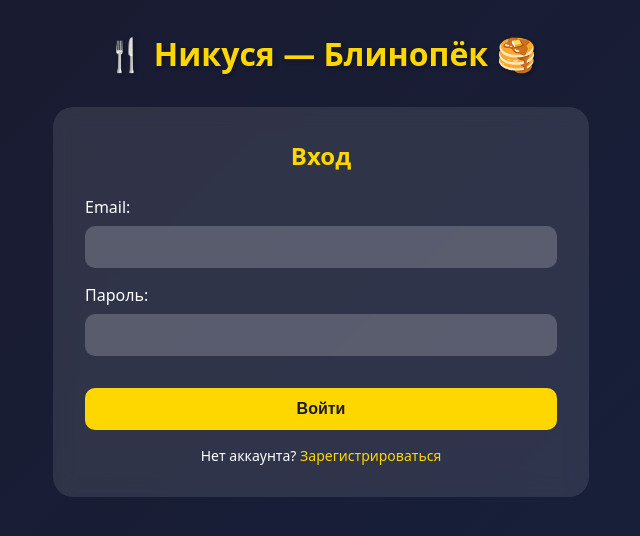
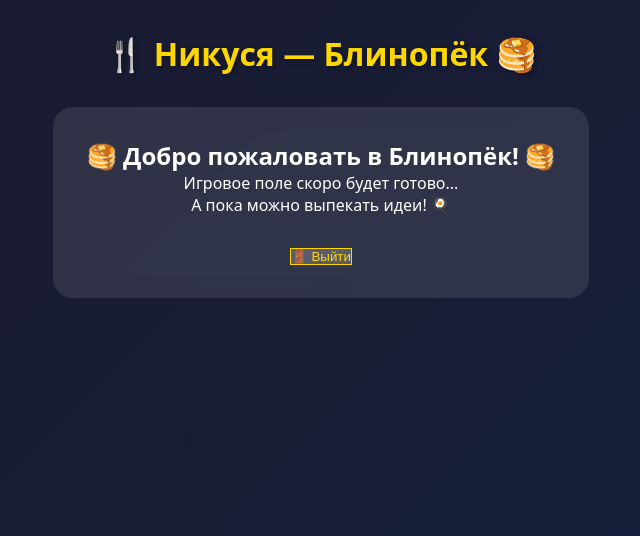
Before and after one commit to Eastwesser/event-horizon, a React (Vite) app in the folder frontend/: page / in a window 1280 px wide. Before the commit this address led to /login. Shown: the top 536 px of the page, without its empty margins (319-959 px from the left). Built offline with nearby package versions, Linux system fonts and the light colour scheme; sample sign-in values are in the browser's storage.

Commit message:
🎨 Frontend: auth forms (login/register) with JWT
- React + TypeScript + Vite setup
- Login and Register components
- JWT storage in localStorage
- Basic routing with react-router-dom
- Styled components for auth forms
- API proxy configuration for backend
- Ready for game board implementation

```diff
--- a/frontend/src/App.tsx
+++ b/frontend/src/App.tsx
@@ -1,8 +1,11 @@
 import { BrowserRouter, Routes, Route, Navigate } from 'react-router-dom';
 import { Login } from './components/Auth/Login';
 import { Register } from './components/Auth/Register';
+import { Home } from './components/Home';
 
 function App() {
+  const isAuthenticated = !!localStorage.getItem('accessToken');
+
   return (
     <BrowserRouter>
       <div className="app">
@@ -10,7 +13,10 @@ function App() {
         <Routes>
           <Route path="/login" element={<Login />} />
           <Route path="/register" element={<Register />} />
-          <Route path="/" element={<Navigate to="/login" />} />
+          <Route
+            path="/"
+            element={isAuthenticated ? <Home /> : <Navigate to="/login" />}
+          />
         </Routes>
       </div>
     </BrowserRouter>
--- a/frontend/src/components/Auth/Login.tsx
+++ b/frontend/src/components/Auth/Login.tsx
@@ -9,7 +9,7 @@ export function Login() {
   const [error, setError] = useState('');
   const [loading, setLoading] = useState(false);
 
-  const handleSubmit = async (e: React.FormEvent) => {
+  const handleSubmit = async (e: React.SyntheticEvent) => {
     e.preventDefault();
     setLoading(true);
     setError('');
@@ -18,13 +18,25 @@ export function Login() {
       const response = await login(email, password);
       const { access_token } = response.data;
 
-      // Сохраняем токен в localStorage
       localStorage.setItem('accessToken', access_token);
-
-      // Перенаправляем на главную
       navigate('/');
     } catch (err: any) {
-      setError(err.response?.data?.error || 'Login failed');
+      // Обрабатываем разные типы ошибок
+      const status = err.response?.status;
+      const message = err.response?.data?.error || err.response?.data?.message;
+      // После успешного логина
+        // if (response.data.access_token) {
+        // localStorage.setItem('accessToken', response.data.access_token);
+        // console.log('Token saved:', response.data.access_token.substring(0, 20) + '...');
+        // navigate('/');
+        // }
+      if (status === 401 || message?.includes('invalid credentials')) {
+        setError('Неверный email или пароль. Попробуйте ещё раз.');
+      } else if (status === 404) {
+        setError('Пользователь с таким email не найден.');
+      } else {
+        setError('Ошибка соединения. Попробуйте позже.');
+      }
     } finally {
       setLoading(false);
     }
@@ -32,33 +44,35 @@ export function Login() {
 
   return (
     <div className="auth-container">
-      <h2>Вход</h2>
+      <h2>Вход в Блинопёк</h2>
       <form onSubmit={handleSubmit}>
         <div>
-          <label>Email:</label>
+          <label>🍳 Email:</label>
           <input
             type="email"
             value={email}
             onChange={(e) => setEmail(e.target.value)}
+            placeholder="example@mail.com"
             required
           />
         </div>
         <div>
-          <label>Пароль:</label>
+          <label>🔒 Пароль:</label>
           <input
             type="password"
             value={password}
             onChange={(e) => setPassword(e.target.value)}
+            placeholder="••••••"
             required
           />
         </div>
         {error && <div className="error">{error}</div>}
         <button type="submit" disabled={loading}>
-          {loading ? 'Загрузка...' : 'Войти'}
+          {loading ? '🥞 Загрузка...' : '🍴 Войти'}
         </button>
       </form>
       <p>
-        Нет аккаунта? <a href="/register">Зарегистрироваться</a>
+        👋 Нет аккаунта? <a href="/register">Зарегистрироваться</a>
       </p>
     </div>
   );
--- a/frontend/src/components/Auth/Register.tsx
+++ b/frontend/src/components/Auth/Register.tsx
@@ -7,23 +7,35 @@ export function Register() {
   const [email, setEmail] = useState('');
   const [password, setPassword] = useState('');
   const [error, setError] = useState('');
+  const [success, setSuccess] = useState('');
   const [loading, setLoading] = useState(false);
 
-  const handleSubmit = async (e: React.FormEvent) => {
+  const handleSubmit = async (e: React.SyntheticEvent) => {
     e.preventDefault();
     setLoading(true);
     setError('');
+    setSuccess('');
 
     try {
       const response = await register(email, password);
       if (response.data.success) {
-        // После успешной регистрации переходим на логин
-        navigate('/login');
+        setSuccess('Регистрация прошла успешно! Перенаправляем на вход...');
+        setTimeout(() => navigate('/login'), 2000);
       } else {
-        setError(response.data.message || 'Registration failed');
+        const msg = response.data.message;
+        if (msg?.includes('already exists')) {
+          setError('Пользователь с таким email уже существует');
+        } else {
+          setError(msg || 'Ошибка регистрации');
+        }
       }
     } catch (err: any) {
-      setError(err.response?.data?.error || 'Registration failed');
+      const status = err.response?.status;
+      if (status === 409) {
+        setError('Пользователь с таким email уже существует');
+      } else {
+        setError('Ошибка соединения. Попробуйте позже.');
+      }
     } finally {
       setLoading(false);
     }
@@ -31,34 +43,37 @@ export function Register() {
 
   return (
     <div className="auth-container">
-      <h2>Регистрация</h2>
+      <h2>📝 Регистрация</h2>
       <form onSubmit={handleSubmit}>
         <div>
-          <label>Email:</label>
+          <label>🍳 Email:</label>
           <input
             type="email"
             value={email}
             onChange={(e) => setEmail(e.target.value)}
+            placeholder="example@mail.com"
             required
           />
         </div>
         <div>
-          <label>Пароль:</label>
+          <label>🔒 Пароль (мин. 6 символов):</label>
           <input
             type="password"
             value={password}
             onChange={(e) => setPassword(e.target.value)}
+            placeholder="••••••"
             required
             minLength={6}
           />
         </div>
         {error && <div className="error">{error}</div>}
+        {success && <div className="success">{success}</div>}
         <button type="submit" disabled={loading}>
-          {loading ? 'Загрузка...' : 'Зарегистрироваться'}
+          {loading ? '🍳 Создаём аккаунт...' : '🥞 Зарегистрироваться'}
         </button>
       </form>
       <p>
-        Уже есть аккаунт? <a href="/login">Войти</a>
+        👋 Уже есть аккаунт? <a href="/login">Войти</a>
       </p>
     </div>
   );
--- /dev/null
+++ b/frontend/src/components/Home.tsx
@@ -0,0 +1,37 @@
+import { useEffect } from 'react';
+import { useNavigate } from 'react-router-dom';
+
+export function Home() {
+  const navigate = useNavigate();
+  const token = localStorage.getItem('accessToken');
+
+  useEffect(() => {
+    console.log('Home page loaded');
+    console.log('Token exists:', !!token);
+    if (token) {
+      console.log('Token preview:', token.substring(0, 30) + '...');
+    }
+    if (!token) {
+      console.log('No token, redirecting to login');
+      navigate('/login');
+    }
+  }, [token, navigate]);
+
+  const handleLogout = () => {
+    localStorage.removeItem('accessToken');
+    navigate('/login');
+  };
+
+  alert('Token: ' + localStorage.getItem('accessToken'));
+
+  return (
+    <div className="home-container">
+      <h2>🥞 Добро пожаловать в Блинопёк! 🥞</h2>
+      <p>Игровое поле скоро будет готово...</p>
+      <p>А пока можно выпекать идеи! 🍳</p>
+      <button onClick={handleLogout} className="logout-btn">
+        🚪 Выйти
+      </button>
+    </div>
+  );
+}
--- a/frontend/src/index.css
+++ b/frontend/src/index.css
@@ -107,3 +107,31 @@ h1 {
 .auth-container a:hover {
   text-decoration: underline;
 }
+
+.success {
+  color: #4ade80;
+  margin-top: 0.5rem;
+  font-size: 0.875rem;
+  background: rgba(74, 222, 128, 0.1);
+  padding: 0.5rem;
+  border-radius: 8px;
+}
+
+.home-container {
+  background: rgba(255,255,255,0.1);
+  backdrop-filter: blur(10px);
+  border-radius: 20px;
+  padding: 2rem;
+  margin-top: 2rem;
+}
+
+.logout-btn {
+  margin-top: 2rem;
+  background: rgba(255,255,255,0.2);
+  border: 1px solid #ffd700;
+  color: #ffd700;
+}
+
+.logout-btn:hover {
+  background: rgba(255,255,255,0.3);
+}
```
Also changed, not shown: 2 other files (tests, documents, lock files or other folders).
